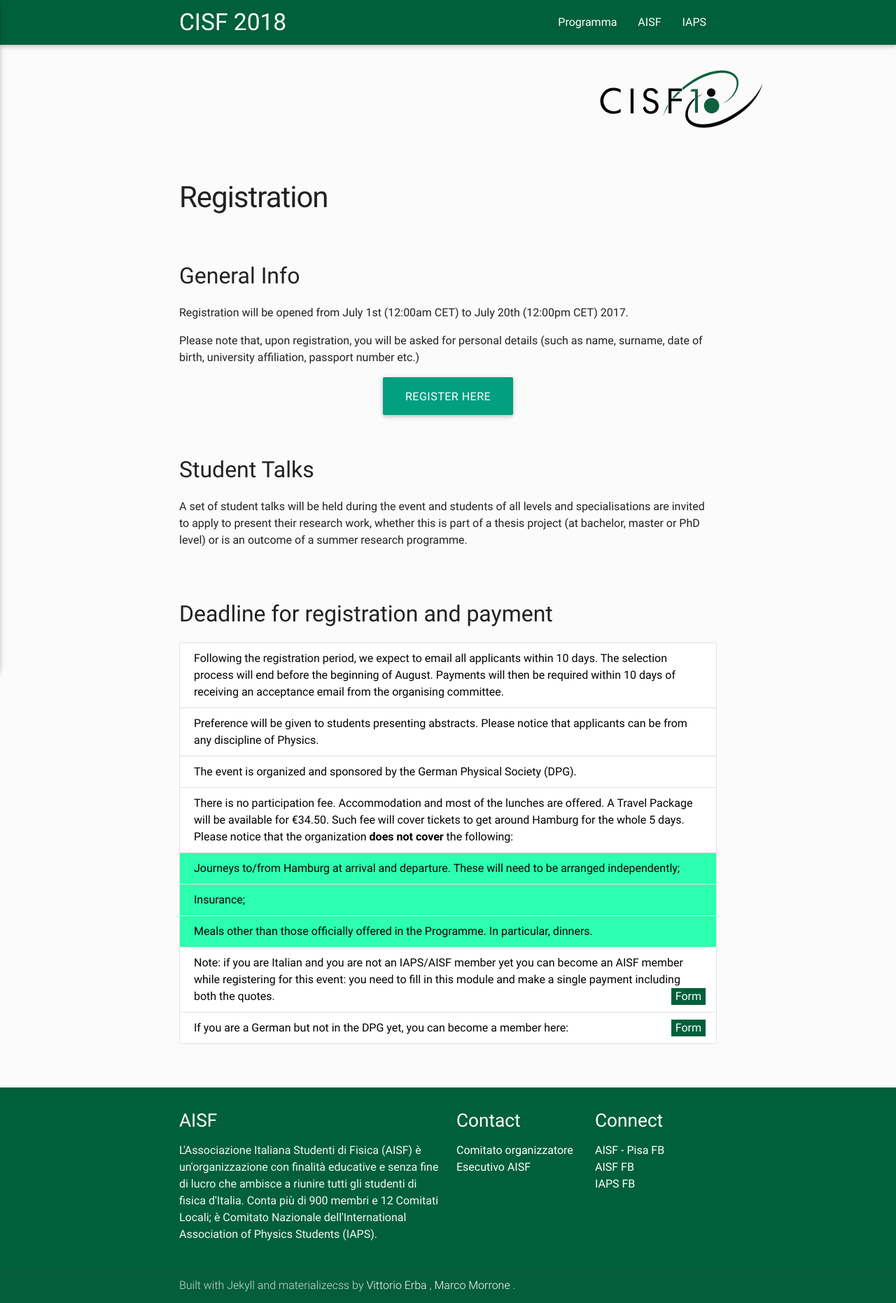
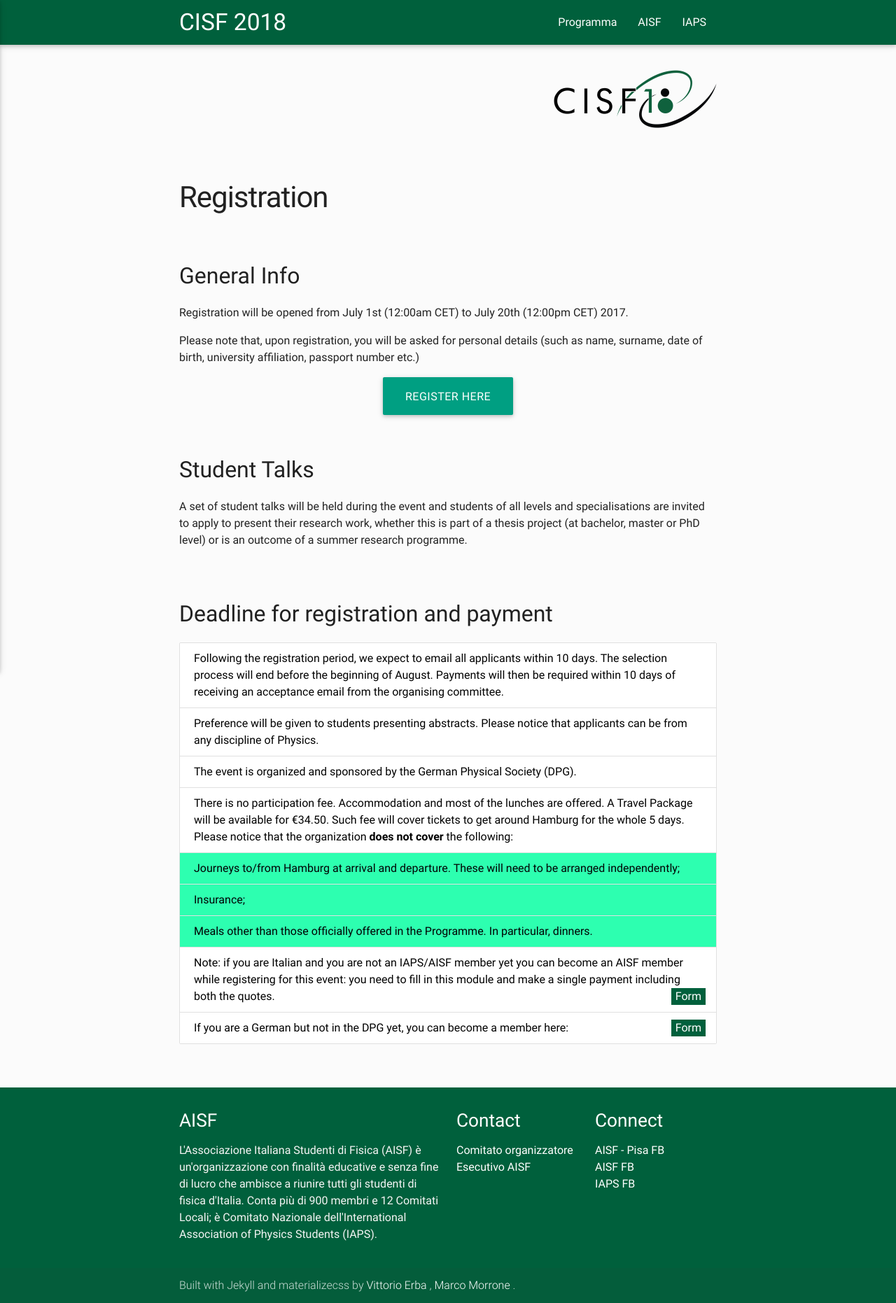
Before and after one commit to AndreaGurgone/AndreaGurgone.github.io, a Jekyll site: the page built from registration.html, in a window 1280 px wide. Shown: the whole page at 70% size. Built offline with Jekyll 4.4.1, drawn with Linux system fonts in a browser that asks for light colours; nearby versions of some CDN libraries.

Commit message:
Update logo.html

```diff
--- a/_includes/logo.html
+++ b/_includes/logo.html
@@ -1,6 +1,6 @@
 <div id="reg-banner">
   <div class="row">
-    <div class="col s9 offset-s3 m1 offset-m9">
+    <div class="col s9 offset-s3 m1 offset-m8">
       <h1>
          <img id="reg-top-logo" src="{{ site.url }}/{{ site.data.home.dpg_logo }}" alt="DPG logo">
       </h1>
```
